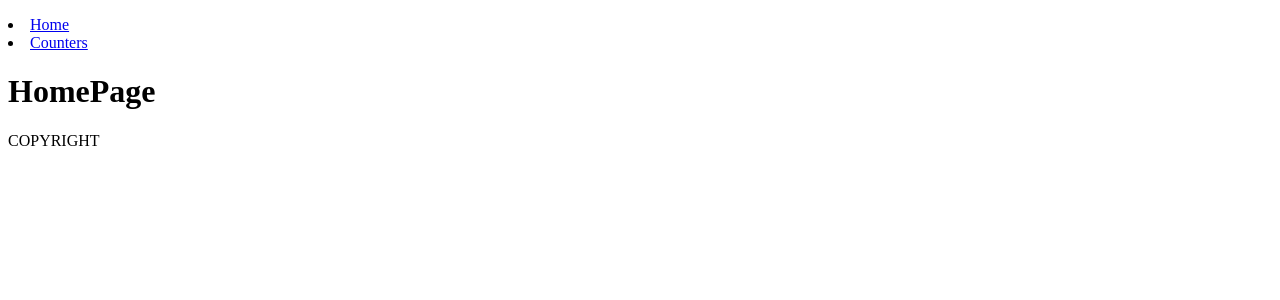
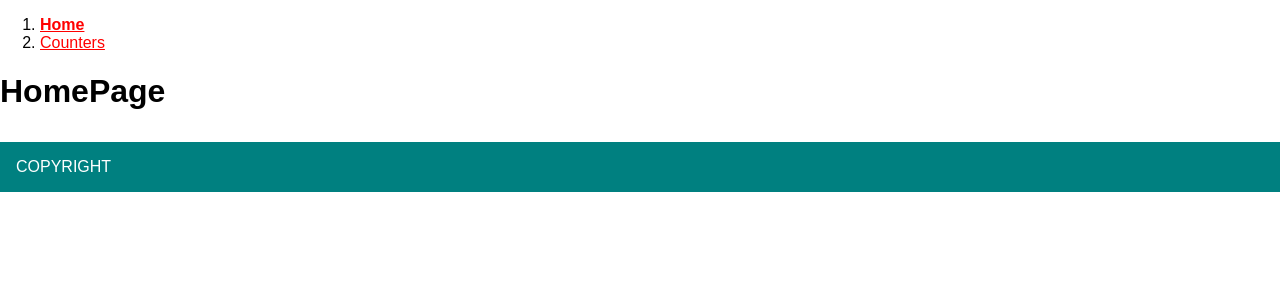
Before and after one commit to SlaYoR/sales-web-app, a React (Vite) app: page / in a window 1280 px wide. Shown: the top 300 px of the page. Built offline with nearby package versions, Linux system fonts and the light colour scheme.

Commit message:
feat: 🎸 Add bold style to selected item dynamically / add clsx

```diff
--- a/package.json
+++ b/package.json
@@ -13,6 +13,7 @@
     "preview": "vite preview"
   },
   "dependencies": {
+    "clsx": "^2.0.0",
     "prop-types": "^15.8.1",
     "react": "^18.2.0",
     "react-dom": "^18.2.0",
--- /dev/null
+++ b/src/App/index.js
@@ -0,0 +1 @@
+export { default as App } from "./App";
--- /dev/null
+++ b/src/App/styles.css
@@ -0,0 +1,5 @@
+body {
+  margin: 0;
+  font-family: sans-serif;
+  font-size: 16px;
+}
--- a/src/MainTemplate/MainTemplate.jsx
+++ b/src/MainTemplate/MainTemplate.jsx
@@ -1,17 +1,39 @@
-import { Link, Outlet } from "react-router-dom";
+import clsx from "clsx";
+import { Link, Outlet, useLocation } from "react-router-dom";
+
+import "./styles.css";
 
 export default function MainTemplate() {
+  const { pathname } = useLocation();
+
+  const menu = [
+    {
+      to: "/",
+      label: "Home",
+    },
+    {
+      to: "/counters",
+      label: "Counters",
+    },
+  ];
+
   return (
     <>
       <header>
         <nav>
-          <ol></ol>
-          <li>
-            <Link to="/">Home</Link>
-          </li>
-          <li>
-            <Link to="/counters">Counters</Link>
-          </li>
+          <ol>
+            {menu.map(({ to, label }) => (
+              <li key={to}>
+                <Link
+                  to={to}
+                  // className={`menu-item ${to === pathname ? "current" : ""}`}
+                  className={clsx("menu-item", { current: to === pathname })}
+                >
+                  {label}
+                </Link>
+              </li>
+            ))}
+          </ol>
         </nav>
       </header>
       <main>
--- /dev/null
+++ b/src/MainTemplate/styles.css
@@ -0,0 +1,14 @@
+footer {
+  background-color: teal;
+  color: white;
+  padding: 1rem;
+  margin-top: 2rem;
+}
+
+.menu-item {
+  color: red;
+}
+
+.current {
+  font-weight: bold;
+}
--- a/src/main.jsx
+++ b/src/main.jsx
@@ -1,7 +1,7 @@
 import React from "react";
 import ReactDOM from "react-dom/client";
 
-import App from "./App.jsx";
+import { App } from "./App";
 
 ReactDOM.createRoot(document.getElementById("root")).render(
   <React.StrictMode>
```
Also changed, not shown: src/App/App.jsx (renamed from src/App.jsx, +5 -3 lines), 1 other file (tests, documents, lock files or other folders).
